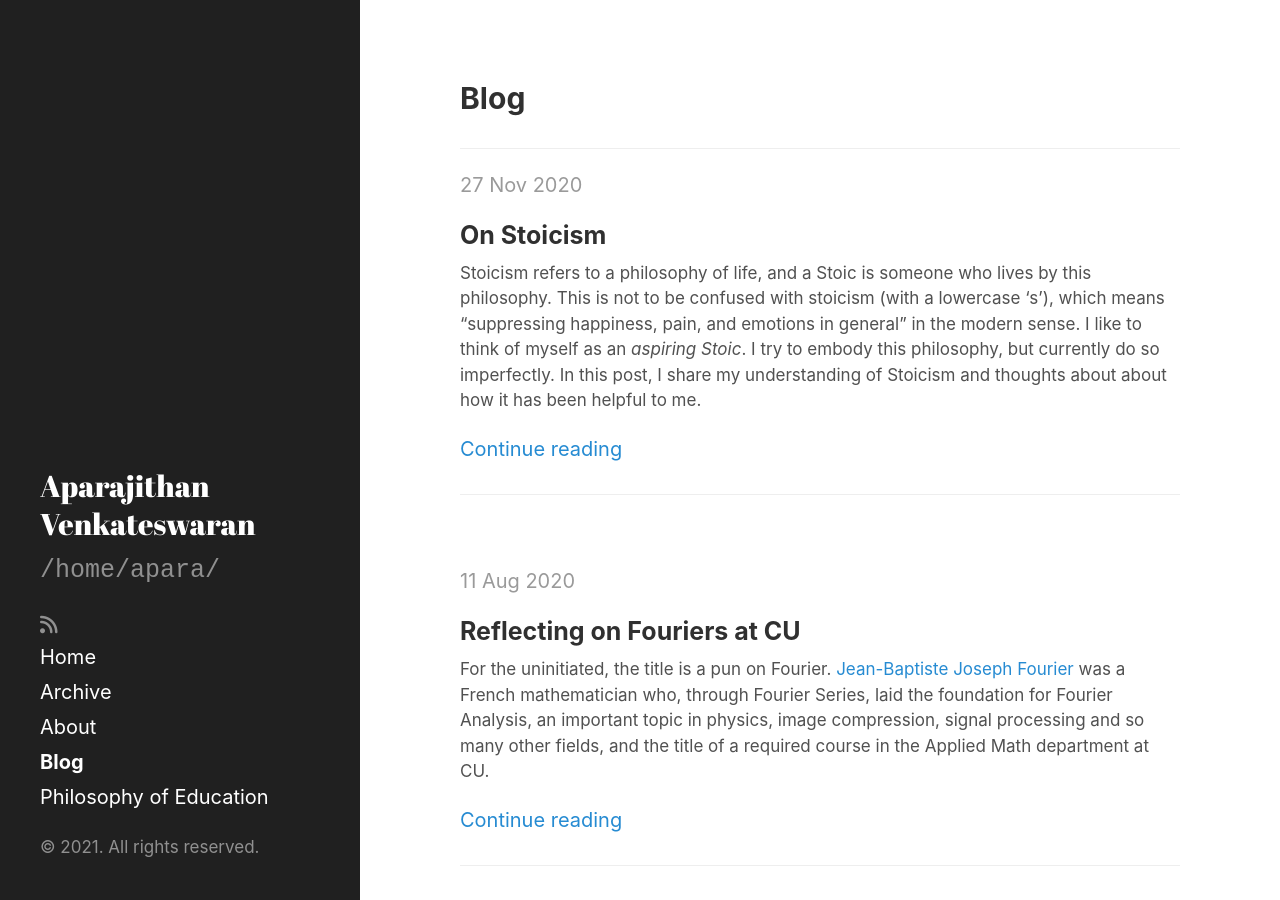
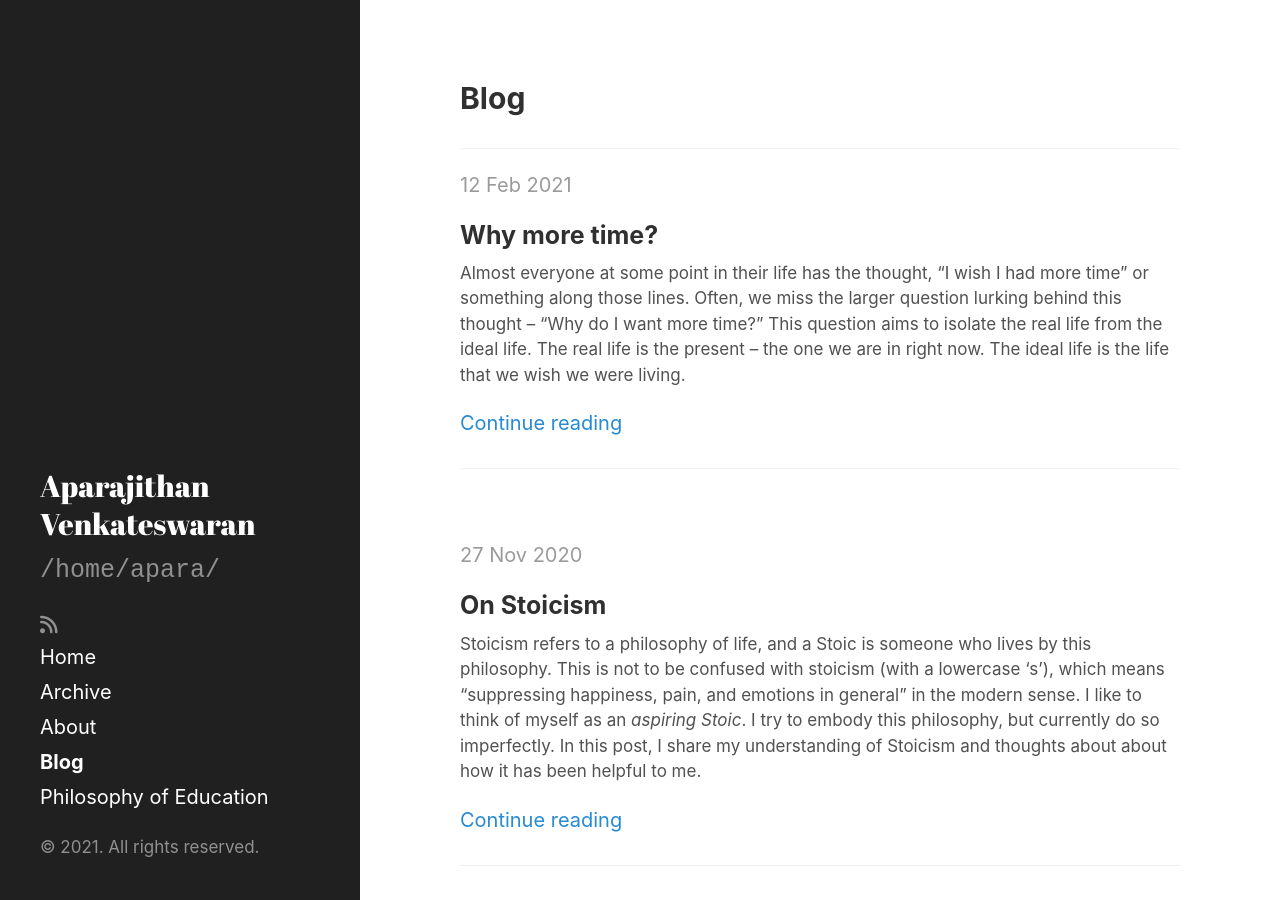
Before and after one commit to AparaV/aparavenkat.com, a Jekyll site: the page built from blog.html, in a window 1280 px wide and 900 px high. Built offline with Jekyll 4.4.1, drawn with Linux system fonts in a browser that asks for light colours; nearby versions of some CDN libraries; the list of posts is cut into pages by our own code; some of the changed text lies outside the part shown.

Commit message:
Add post on why more time

```diff
--- a/_data/news.yml
+++ b/_data/news.yml
@@ -19,5 +19,8 @@
 - description: 🎒 I started the first year of my Ph.D. at UW.
   date: 2020-09-30
 
-- description: 📝 I wrote an article sharing <a href="/2020/11/17/stoicism">my thoughts on Stoicism</a>.
+- description: 📝 I wrote an article sharing <a href="/2020/11/27/stoicism">my thoughts on Stoicism</a>.
   date: 2020-11-27
+
+- description: 📝 I wrote an article on why we should <a href="/2021/02/12/why-more-time/">ask ourselves why we want more time</a> instead of just wishing for it.
+  date: 2021-02-12
--- /dev/null
+++ b/_posts/2021-02-12-why-more-time.md
@@ -0,0 +1,24 @@
+---
+layout: post
+title: "Why more time?"
+description: Instead of wishing for more time, ask yourself why you want more time.
+subtitle:
+published: true
+comments: true
+---
+
+Almost everyone at some point in their life has the thought, "I wish I had more time" or something along those lines. Often, we miss the larger question lurking behind this thought -- "Why do I want more time?" This question aims to isolate the real life from the ideal life. The real life is the present -- the one we are in right now. The ideal life is the life that we wish we were living.
+
+<!--excerpt_ends-->
+
+Answering the question, "Why do I want more time?" forces us to think about what the ideal life would look like. The thought of wanting for more time arises out of a dissonance between thoughts and actions. What would I be doing right now rather than writing more lines of code? Where would I be eating my lunch rather than at my desk trying to attend a meeting? What would my ideal (future) life look like, and why is my present different? Follow the answers down the rabbit hole until you finally arrive at the true answer to the question, "Why do I want more time?" This is the _why_ behind your ideal life. Knowing the _real_ why is important. Otherwise we will likely end up making "choices of distractions" or, worse, living a life that's not our own.
+
+Imagine a life where you did not have to worry about time. What would you be doing then? There is the Stoic aphorism, _memento mori_, translating to "remember death." There are also a plethora of insipid quotes asking you to live as if today was your last day on Earth. Instead of these (useful virtues), ask yourself, "If I had an infinite amount of time on Earth, what would I be doing?" Approach life with an abundance mindset instead of a scarcity mindset.
+
+Now we know the true reason why you want more time. We also know what the ideal life would look like. Clearly, we also know what reality looks like. Work backwards. Where does reality diverge from ideality. Where is the dissonance between thoughts and actions?
+
+At this point, we should have enough answers and thoughts to find what the important things are in life _and_ come up with a plan to "make more time" for them. This may involve giving up certain aspects and luxuries of life that we currently enjoy to make more room for the more important things. We may have to hit a hard reset. Sometimes, we may realize that the way out is to continue doing what we are doing because there is no apparently obvious way to move towards the ideal life, or because we are already on that path.
+
+<hr/>
+
+I like to think that the goal of this meditation is not to come up with a life plan, but to evaluate the state of life itself. Understand what you currently don't find convenient with your time schedule and envision an alternate life where you wouldn't feel the same way. Compare and contrast to identify how to move towards the latter. And this is definitely not a one-time thing. Whenever the temporal scarcity mindset kicks in, it serves as a cue to re-meditate on the dissonance.
```
